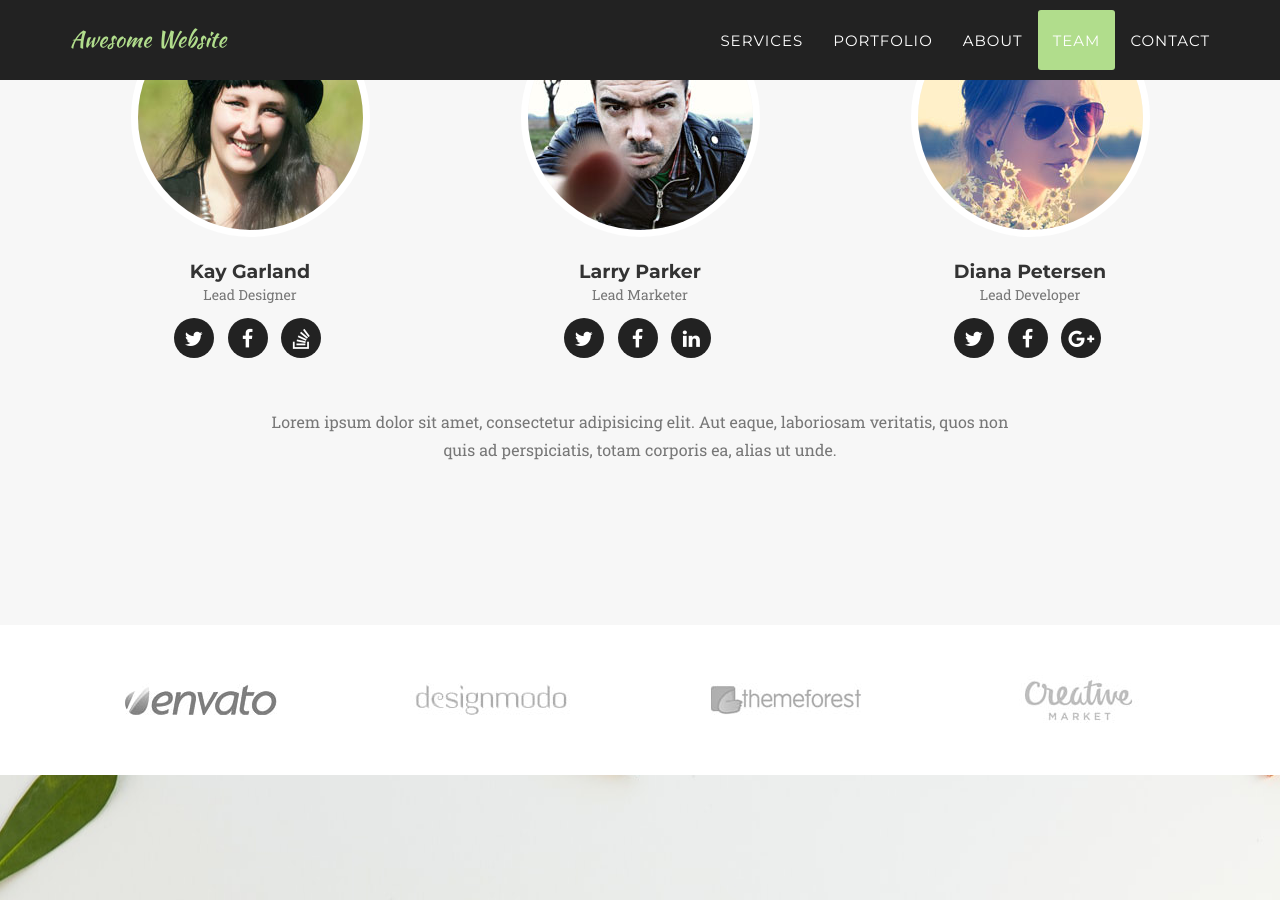
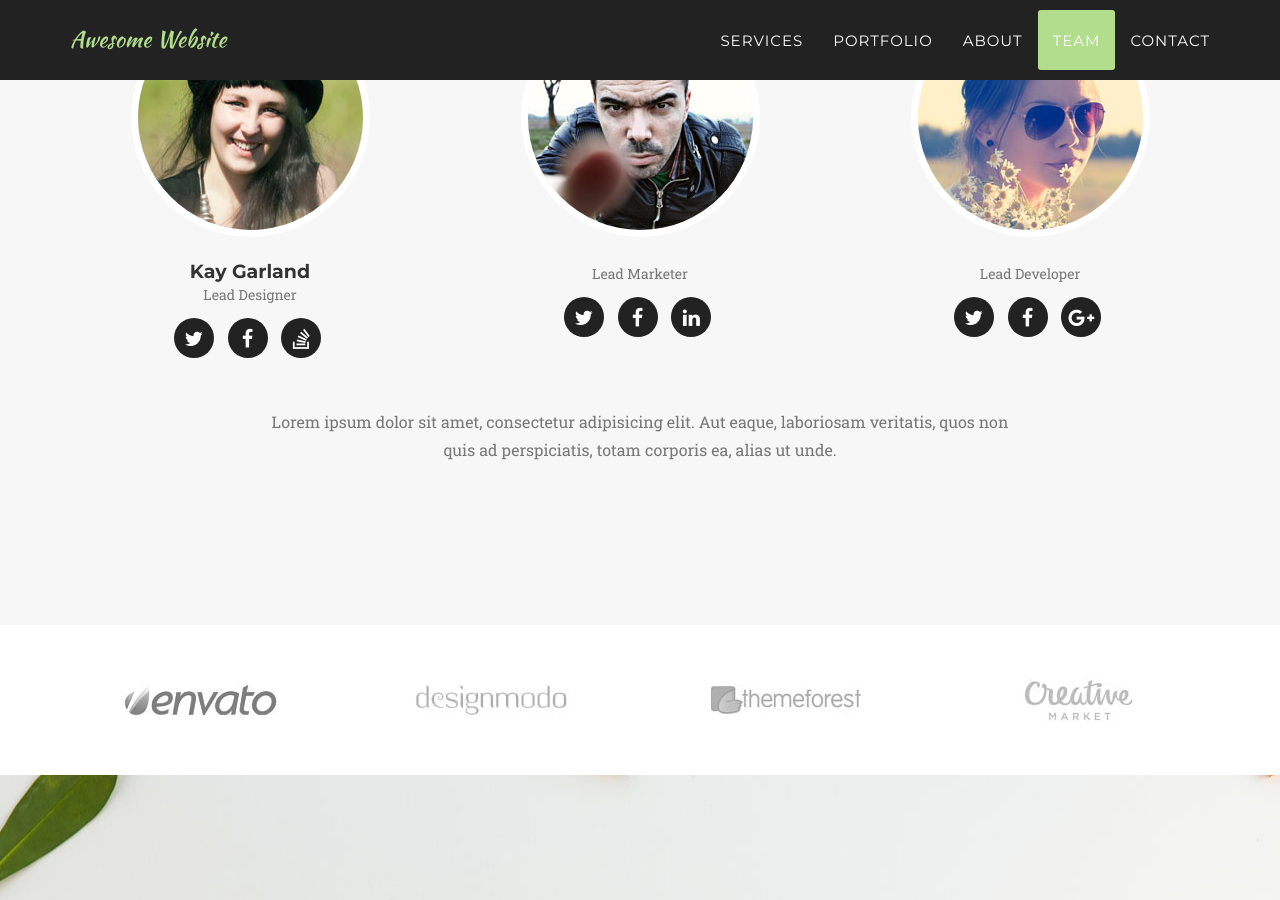
Before and after one commit to heydavid-dev/creating-a-new-website-189, a Jekyll site: the page built from index.html, in a window 1280 px wide and 900 px high, scrolled down 4759 px. Built offline with Jekyll 4.4.1, drawn with Linux system fonts in a browser that asks for light colours; some web fonts are replaced.

```diff
--- a/_config.yml
+++ b/_config.yml
@@ -23,7 +23,7 @@ people:
     - title: stack-overflow
       url: #
 
-- name: Larry Parker
+- name:
   pic: 2
   position: Lead Marketer
   social:
@@ -34,7 +34,7 @@ people:
     - title: linkedin
       url: #
 
-- name: Diana Petersen
+- name:
   pic: 3
   position: Lead Developer
   social:
```
